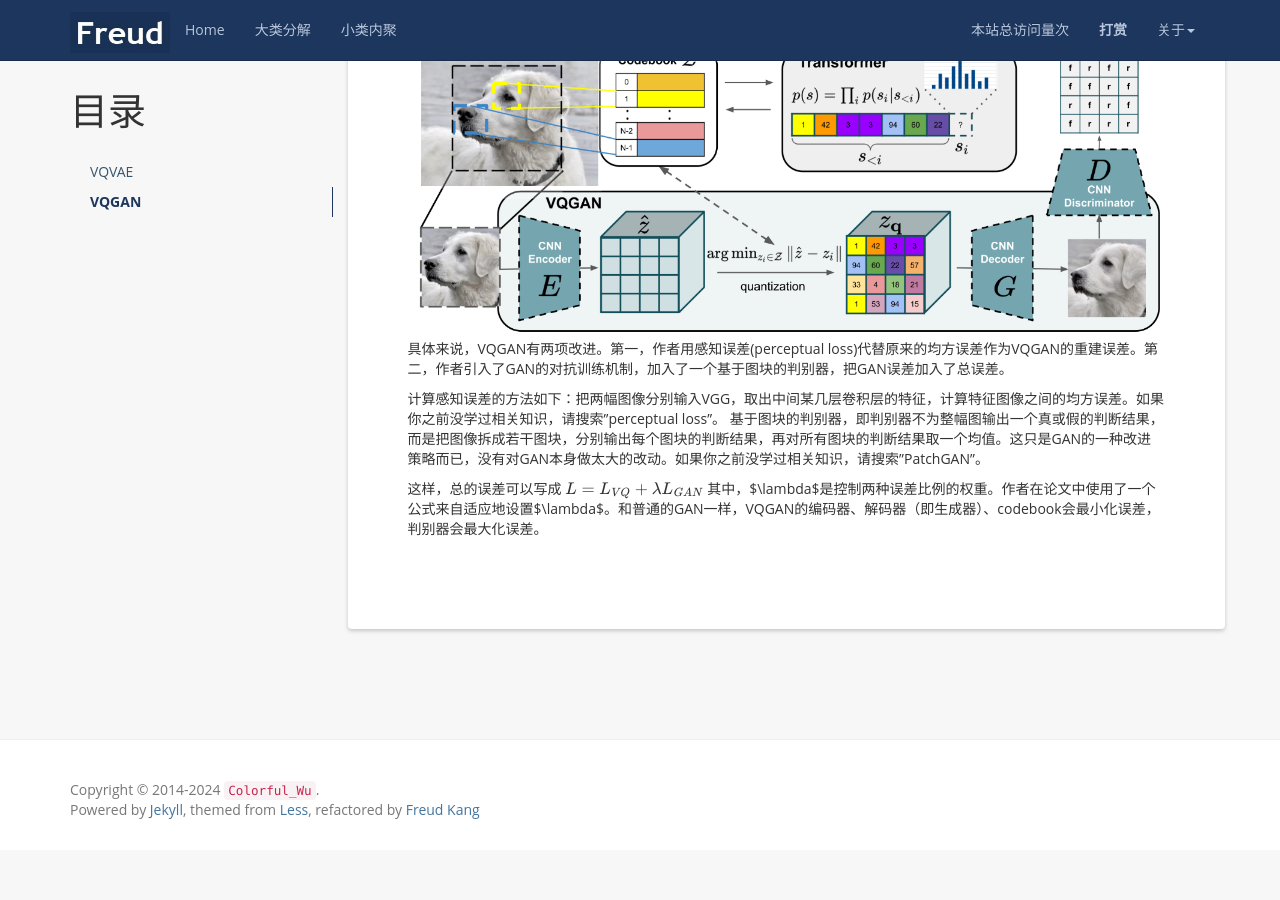
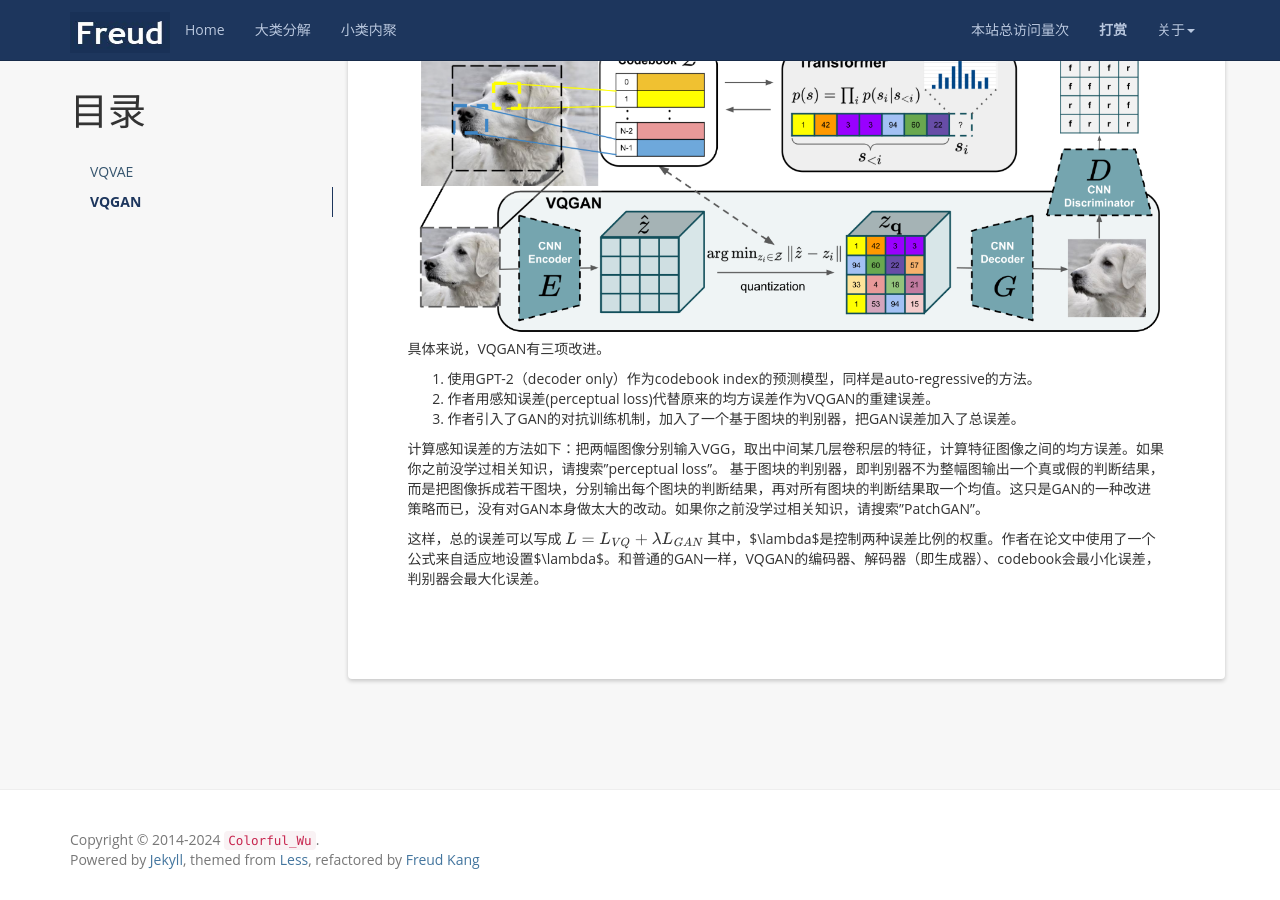
Before and after one commit to Colorfu1/Colorful.io, a Jekyll site: the page built from _posts/2024-03-10-VQVAE.md, in a window 1280 px wide and 900 px high, scrolled down 1533 px. Built offline with Jekyll 4.4.1, drawn with Linux system fonts in a browser that asks for light colours; nearby versions of some CDN libraries; formulas are drawn with MathJax 3; a script that is not in the unit is left out; comment, search, counter and statistics services are not loaded; before the commit the page ends 2383 px from its top, so only the background shows below that.

Commit message:
add vqgan

```diff
--- a/_posts/2024-03-10-VQVAE.md
+++ b/_posts/2024-03-10-VQVAE.md
@@ -38,7 +38,10 @@ sg[x]代表“停止梯度”。第一项是标准的重构损失；第二项是
 
 ### VQGAN
 ![VQGAN](https://github.com/Colorfu1/Colorful.io/raw/master/_posts/resources/2024-03-11-110918.png)
-具体来说，VQGAN有两项改进。第一，作者用感知误差(perceptual loss)代替原来的均方误差作为VQGAN的重建误差。第二，作者引入了GAN的对抗训练机制，加入了一个基于图块的判别器，把GAN误差加入了总误差。
+具体来说，VQGAN有三项改进。
+1. 使用GPT-2（decoder only）作为codebook index的预测模型，同样是auto-regressive的方法。
+2. 作者用感知误差(perceptual loss)代替原来的均方误差作为VQGAN的重建误差。
+3. 作者引入了GAN的对抗训练机制，加入了一个基于图块的判别器，把GAN误差加入了总误差。
 
 计算感知误差的方法如下：把两幅图像分别输入VGG，取出中间某几层卷积层的特征，计算特征图像之间的均方误差。如果你之前没学过相关知识，请搜索"perceptual loss"。
 基于图块的判别器，即判别器不为整幅图输出一个真或假的判断结果，而是把图像拆成若干图块，分别输出每个图块的判断结果，再对所有图块的判断结果取一个均值。这只是GAN的一种改进策略而已，没有对GAN本身做太大的改动。如果你之前没学过相关知识，请搜索"PatchGAN"。
```
